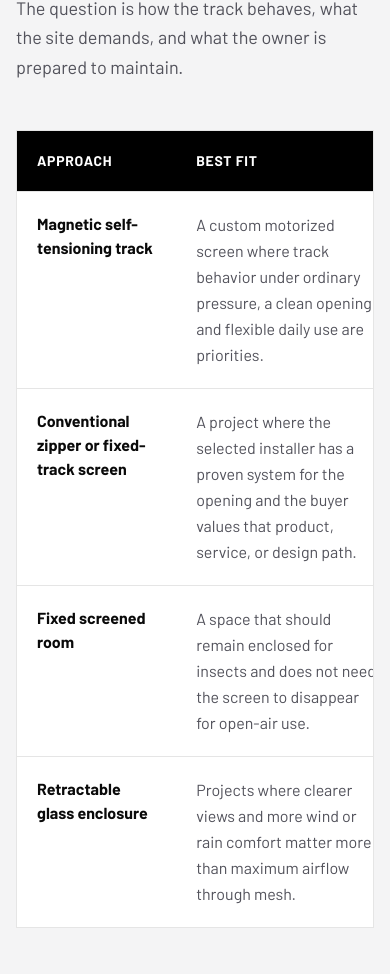
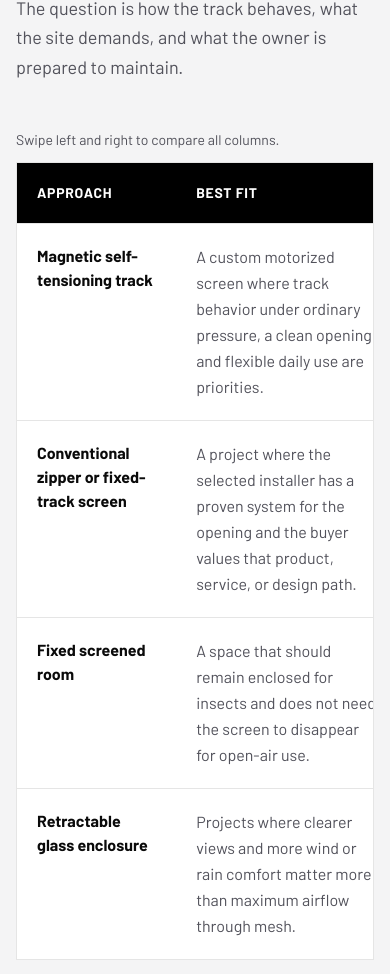
Before and after one commit to coltonfoley/edgdirectresponsev3, a Next.js app: page /guides/magnatrack-screens-review in a window 390 px wide. Shown: the part 7252-8226 px from the top of the page. Built offline with nearby package versions, Linux system fonts and the light colour scheme.

Commit message:
Improve comparison table accessibility

```diff
--- a/src/app/guides/magnatrack-screens-review/page.tsx
+++ b/src/app/guides/magnatrack-screens-review/page.tsx
@@ -515,7 +515,15 @@ export default function MagnaTrackScreensReviewPage() {
             </p>
           </div>
 
-          <div className="overflow-x-auto border border-black/10 bg-white">
+          <p className="text-text-secondary mb-3 text-sm md:hidden">
+            Swipe left and right to compare all columns.
+          </p>
+          <div
+            role="region"
+            aria-label="Magnetic track and conventional zip comparison"
+            tabIndex={0}
+            className="focus-visible:ring-edg-brand overflow-x-auto border border-black/10 bg-white focus-visible:ring-2 focus-visible:outline-none"
+          >
             <table className="w-full min-w-[900px] border-collapse text-left">
               <thead className="bg-surface-dark text-sm tracking-wider text-white uppercase">
                 <tr>
```
